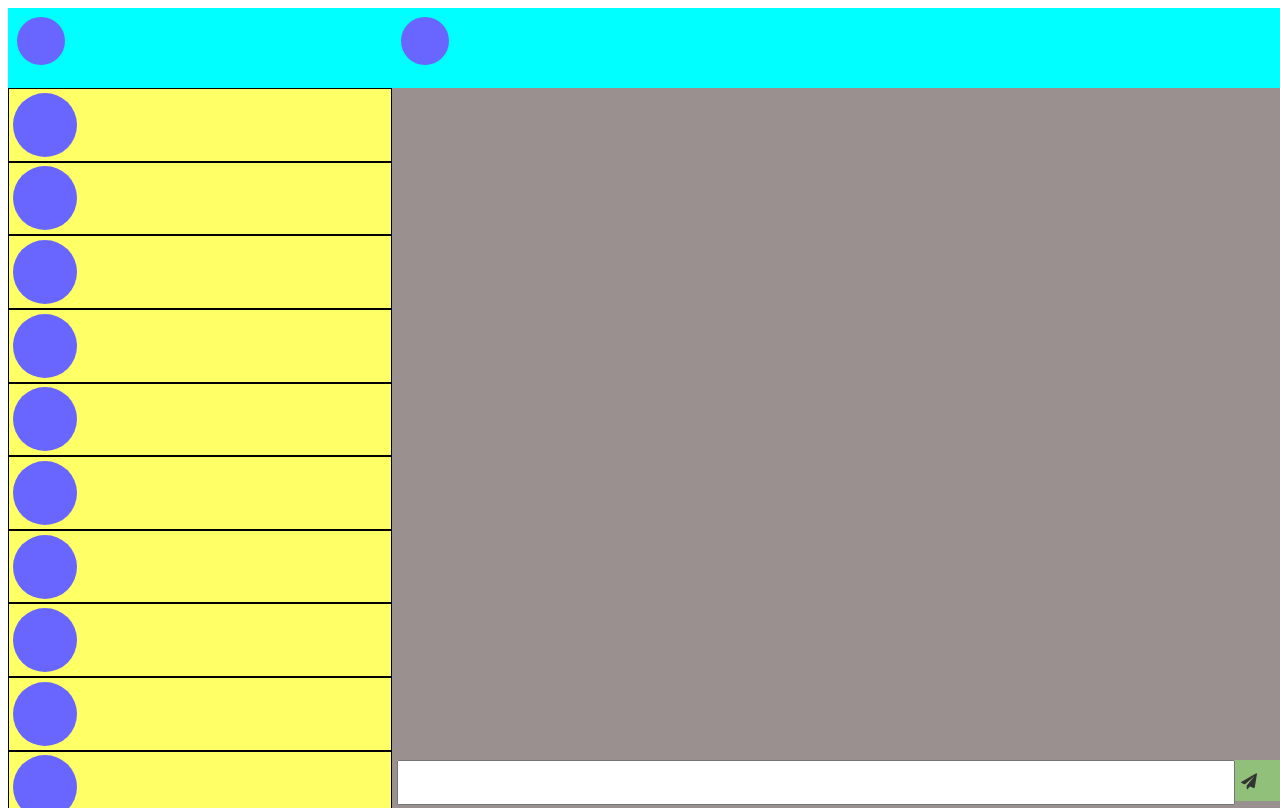
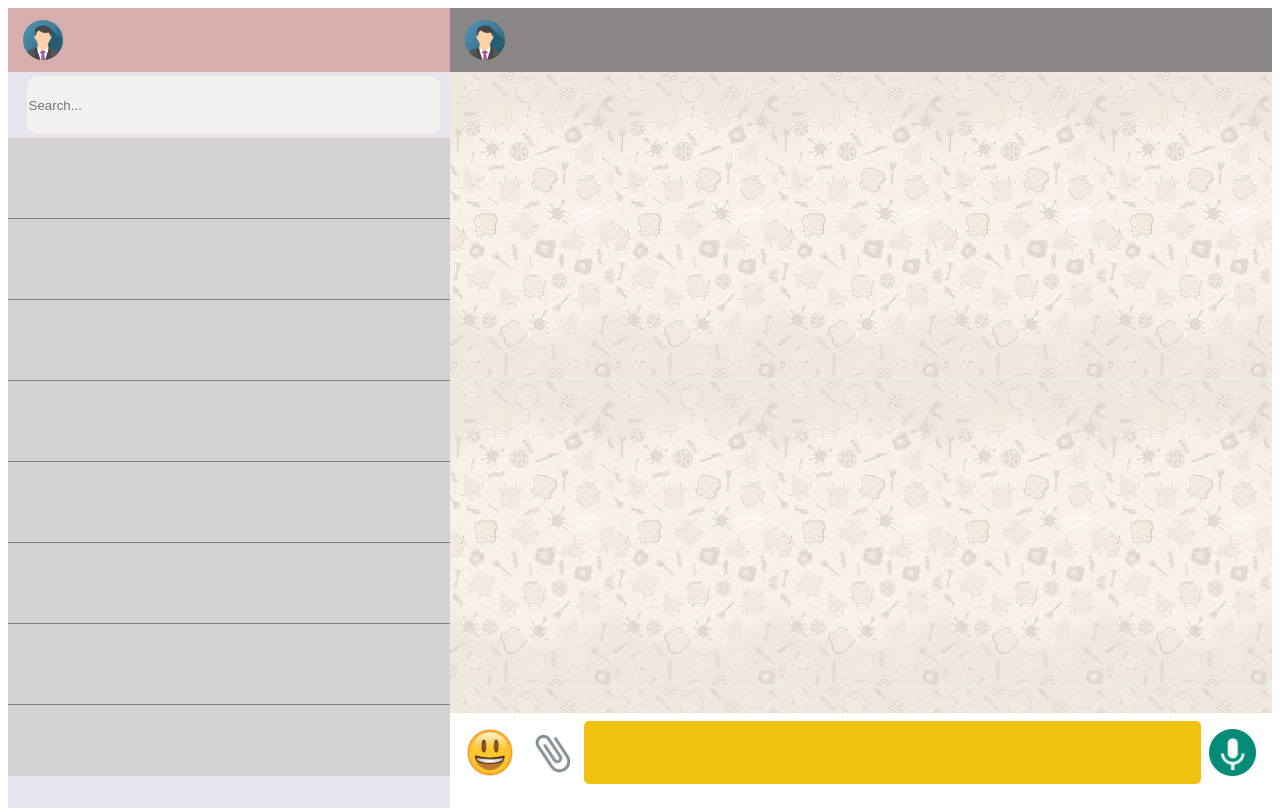
Before and after one commit to vivekkumar164/chatbot, a website: page watsapp.html in a window 1280 px wide. Drawn offline with Linux system fonts and the light colour scheme.

Commit message:
using flex

```diff
--- a/index.js
+++ b/index.js
@@ -1,13 +1,14 @@
 
 
-  const chatBody=document.querySelector('.chat-body');
+  const chatBody=document.querySelector('.chat');
   const textInput=document.querySelector('#input');
-  const send=document.querySelector('#chat-icon');
 
 
-  send.addEventListener('click',()=>renderUserMessage())
+  // const send=document.querySelector('#chat-icon');
+  // send.addEventListener('click',()=>renderUserMessage())
 
   textInput.addEventListener("keyup",(event)=>{
+    console.log(event.target.value);
     if(event.keyCode === 13){
       renderUserMessage();
     }
@@ -53,6 +54,11 @@
   }
 
   const setScrollPosition=()=>{
-
-    if(chatBody.scrollHeight > 0) chatBody.scrollTop=chatBody.scrollHeight;
-  }
+    chatBody.scrollTop=chatBody.scrollHeight
+    // if(chatBody.scrollHeight > 0){
+    //   window.setTimeout(() => {
+    //     window.scrollBy(0,chatBody.scrollHeight);
+    // }, 1000)
+      //chatBody.offsetTop;
+       //console.log('chatBody.scrollTop',chatBody.scrollTop);
+      };
--- a/response.js
+++ b/response.js
@@ -1,6 +1,39 @@
-const responseObj={
-    "hello":"Hi ! How are you doing?",
-    "hey":"Hey Whats's up?",
+const responseObj = {
+    "hello": "Hi ! How are you doing?",
+    "hey": "Hey Whats's up?",
     'today': new Date().toString(),
-    'time':new Date().toLocaleTimeString
+    'time': new Date().toLocaleTimeString
 }
+
+const obj = [
+    {
+        'name': 'vivek',
+        'time': new Date().toLocaleTimeString,
+        'date': new Date().toString(),
+        'chats':[]
+    },
+    {
+        'name': 'vivek',
+        'time': new Date().toLocaleTimeString,
+        'date': new Date().toString(),
+        'chats':[]
+    },
+    {
+        'name': 'vivek',
+        'time': new Date().toLocaleTimeString,
+        'date': new Date().toString(),
+        'chats':[]
+    },
+    {
+        'name': 'vivek',
+        'time': new Date().toLocaleTimeString,
+        'date': new Date().toString(),
+        'chats':[]
+    },
+    {
+        'name': 'vivek',
+        'time': new Date().toLocaleTimeString,
+        'date': new Date().toString(),
+        'chats':[]
+    }
+]
--- a/style.css
+++ b/style.css
@@ -1,29 +1,135 @@
-html{
-    position: fixed;
+
+
+#container{
+    width: 100%;
+    height: 90vh;
+    display: flex;
+
 }
 
-nav{
-    background-color: aqua;
-    height: 10%;
-    align-items: center;
+.contacts-container{
+    flex: 30%;
+    background-color: rgb(229, 229, 238);
+    height: 100vh;
+
+
 }
 
-#container{
-    height: 80%;
-    width: 100%;
+.contacts-container .section{
     display: flex;
+    flex-direction: column;
+    height: 96vh;
+
 }
 
-.left{
-    width: 30vw;
+.contacts-container .navbar{
+    background: rgb(216, 173, 173);
+    min-height: 8vh;
+    max-height: 8vh;
+    display: flex;
+    justify-content: space-between;
+    align-items: center;
+    padding: 0 15px;
+
 }
 
-.right{
-    width: 70vw;
-    background-color: rgb(155, 144, 144);
+.contacts-container .searchbar input{
+    margin: 1%;
+    border-radius: 10px;
+    background: rgb(243, 240, 240);
+    height: 7vh;
+    width: 32vw;
+    display: flex;
+    align-items: center;
+    border: none;
 }
 
-.circle{
+.searchbar{
+    margin: auto;
+
+}
+
+.contacts{
+    overflow-y: auto;
+}
+
+.contacts-container .contacts .contactRow{
+    background: rgb(212, 210, 210);
+    min-height: 10vh;
+    max-height: 10vh;
+    border-bottom: 1px solid grey;
+    display: flex;
+    justify-content: space-between;
+    align-items: center;
+    padding: 0 15px;
+
+
+}
+
+.chat-container{
+
+    flex: 60%;
+    /* flex-direction: column; */
+}
+
+.chat-container .section{
+    display: flex;
+    flex-direction: column;
+    height: 98vh;
+}
+.chat-container .navbar{
+    background: rgb(138, 134, 134);
+    min-height: 8vh;
+    max-height: 8vh;
+    display: flex;
+    justify-content: space-between;
+    align-items: center;
+    padding: 0 15px;
+
+}
+
+
+.chat-container .chat-body {
+    flex-grow: 1;
+    background-image: url("./img/bg.jpeg");
+    overflow-y: scroll;
+    overscroll-behavior-y: contain;
+    scroll-snap-type: y proximity;
+  }
+
+
+
+  .chat-container .input {
+    padding: 1%;
+    display: flex;
+    justify-content: space-between;
+    height: 8%;
+
+  }
+
+  .chat-container .input input{
+   flex-grow: 1;
+   border: none;
+   border-radius: 5px;
+   background-color: rgb(240, 195, 17);
+   padding: 2%;
+
+
+  }
+  .chat-container .input img{
+        margin: 1%;
+   }
+
+   .cover{
+       position: relative;
+       top: 0;
+       left: 0;
+       width: 100%;
+       object-fit: contain;
+   }
+
+
+.contactImg{
     width: 4rem;
     height: 4rem;
     border-radius: 50%;
@@ -31,7 +137,7 @@ nav{
     margin: 1%;
 }
 
-.circle2{
+.userImage{
     position: absolute;
     width: 3rem;
     height: 3rem;
@@ -41,54 +147,21 @@ nav{
 
 }
 
-.scroll{
-    overflow-y: auto;
-    max-height: 100vh;
-}
-
-.right-scroll{
-    overflow-y: auto;
-    max-height: 100vh;
-}
-
-.content{
-    background-color: #FF6;
-    border: 1px solid black;
-}
-
-.input{
-    background-color: #90c07a;
-    position: absolute;
-    bottom: 15px;
-    width: 100%;
-    height: 5%;
-    margin-left: 0.4%;
-
-}
-
-#input{
-    width: 64%;
-    height: 95%;
-}
-
-#id{
-    min-width: 40%;
-    border-radius: 10px;
+.selectedUserImage{
+   position: relative;
+   width: 40px;
+   height: 40px;
+   overflow: hidden;
+   border-radius: 50%;
 }
 
 
-.output{
-    overflow-y: scroll;
-}
-
-
-.chat-body {
+.chat{
     display: flex;
     flex-direction: column;
-    padding: 8px 10px;
-    align-items: flex-end;
-    overflow-y: auto;
-  }
+    scroll-snap-align: end;
+
+}
 
 .user-message{
     padding: 8px;
@@ -107,11 +180,4 @@ nav{
     width: max-content;
     border-radius: 10px 10px 3px 10px;
     align-self: flex-start;
-
-
 }
-
-.bottom{
-    display: flex;
-    flex-direction: column-reverse;
-}
--- a/watsapp.html
+++ b/watsapp.html
@@ -13,39 +13,59 @@
 
   <div id="container">
 
-    <div class="left">
-      <nav><div class="circle2"></nav>
-      <div class="scroll">
-        <div class=" content"><div class="circle"></div></div>
-        <div class=" content"><div class="circle"></div></div>
-        <div class=" content"><div class="circle"></div></div>
-        <div class=" content"><div class="circle"></div></div>
-        <div class=" content"><div class="circle"></div></div>
-        <div class=" content"><div class="circle"></div></div>
-        <div class=" content"><div class="circle"></div></div>
-        <div class=" content"><div class="circle"></div></div>
-        <div class=" content"><div class="circle"></div></div>
-        <div class=" content"><div class="circle"></div></div>
-        <div class=" content"><div class="circle"></div></div>
-        <div class=" content"><div class="circle"></div></div>
+    <div class="contacts-container">
+      <div class="section">
+        <div class="navbar">
+          <div class="selectedUserImage">
+            <span><img src="./img/pp.png" alt="" class="cover"></span>
+          </div>
+
+        </div>
+
+        <div class="searchbar">
+         <input type="text" placeholder="Search...">
+        </div>
+
+        <div class="contacts">
+          <div class="contactRow"><span class="selectedUserImage"></span></div>
+          <div class="contactRow"><span class="selectedUserImage"></span></div>
+          <div class="contactRow"><span class="selectedUserImage"></span></div>
+          <div class="contactRow"><span class="selectedUserImage"></span></div>
+          <div class="contactRow"><span class="selectedUserImage"></span></div>
+          <div class="contactRow"><span class="selectedUserImage"></span></div>
+          <div class="contactRow"><span class="selectedUserImage"></span></div>
+          <div class="contactRow"><span class="selectedUserImage"></span></div>
+          <div class="contactRow"><span class="selectedUserImage"></span></div>
+          <div class="contactRow"><span class="selectedUserImage"></span></div>
+          <div class="contactRow"><span class="selectedUserImage"></span></div>
+          <div class="contactRow"><span class="selectedUserImage"></span></div>
+        </div>
       </div>
 
     </div>
-    <div class="right" >
-      <nav><div class="circle2"></div></nav>
-      <!-- <div class="output">
-       <div id="output" style="overflow-y: scroll;">
+    <div class="chat-container" >
+      <div class="section">
+        <div class="navbar">
+          <div class="selectedUserImage">
+            <span><img src="./img/pp.png" alt="" class="cover"></span>
 
-       </div>
-      </div> -->
-      <div class="right-scroll">
-        <div class="chat-body" id="chatBody"></div>
+          </div>
+
+         </div>
+
+         <div class="chat-body">
+
+           <div class="chat"></div>
+         </div>
+
+         <div class="input">
+          <img src="./img/emoji-2.png" alt="mic">
+          <img src="./img/attach file.png" alt="mic">
+           <input type="text" id="input">
+           <img src="./img/mic.png" alt="mic">
+         </div>
       </div>
 
-      <div class="input">
-        <input type="text" id="input">
-        <i id="chat-icon" style="color: #333;" class="fa fa-fw fa-send"></i>
-      </div>
     </div>
   </div>
 
```
